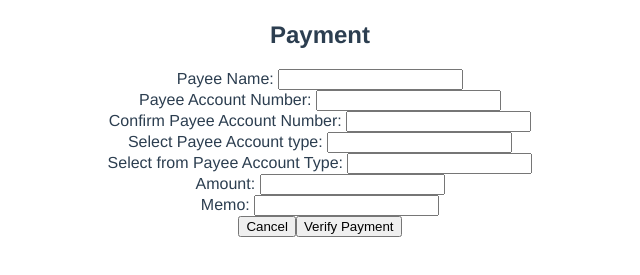
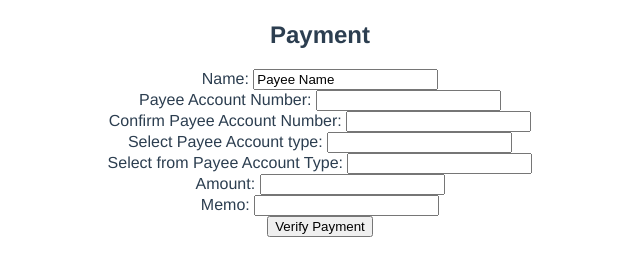
Before and after one commit to michaelwhite72/rtp-vue-app-vuetify, a Vue app: page / in a window 1280 px wide. Shown: the part 145-420 px from the top of the page, without its empty margins (320-960 px from the left). Built offline with nearby package versions, Linux system fonts and the light colour scheme; no server answers.

Commit message:
Get token at page creation, cleared errors, and pushed Name variable to modal

```diff
--- a/src/main.js
+++ b/src/main.js
@@ -1,6 +1,10 @@
 import Vue from "vue";
 import App from "./App.vue";
 import router from "./router";
+import axios from "axios";
+
+axios.defaults.baseURL = process.env.NODE_ENV === "development" ? "http://localhost:8000" : "/";
+
 
 Vue.config.productionTip = false;
 
--- a/src/views/Home.vue
+++ b/src/views/Home.vue
@@ -8,7 +8,8 @@
 
     <div>
       <h2>Payment</h2>
-      Payee Name: <input type="text" v-model="PayeeName" /><br />
+      <label> Name: </label>
+      <input type="text" v-model="PayeeName" /><br />
       Payee Account Number:
       <input type="text" v-model="PayeeAccountNumber" /><br />
       Confirm Payee Account Number:
@@ -20,7 +21,7 @@
       Amount: <input type="text" v-model="Amount" /><br />
       Memo: <input type="text" v-model="Memo" /><br />
 
-      <button v-on:click="cancel">Cancel</button>
+      <!-- <button v-on:click="cancel">Cancel</button> -->
       <button v-on:click="showPayment">Verify Payment</button>
     </div>
 
@@ -39,14 +40,16 @@
 <style></style>
 
 <script>
-// import axios from "axios";
+import axios from "axios";
 
 export default {
   data: function () {
     return {
       // message: "Welcome to Vue.js!",
       errors: [],
-      PayeeName: "",
+      token: "",
+      PayeeName: "Payee Name",
+      PayeeAccountNumber: "",
       ConfirmPayeeAccountNumber: "",
       PayeeAccountType: "",
       FromPayeeAccountType: "",
@@ -55,7 +58,13 @@ export default {
       currentPlace: {},
     };
   },
-  created: function () {},
+  created: function () {
+    axios.get("/api/login").then((response) => {
+      console.log(response.data);
+      this.token = response.data;
+    });
+  },
+
   methods: {
     showPayment: function () {
       console.log(this.PayeeName);
```
